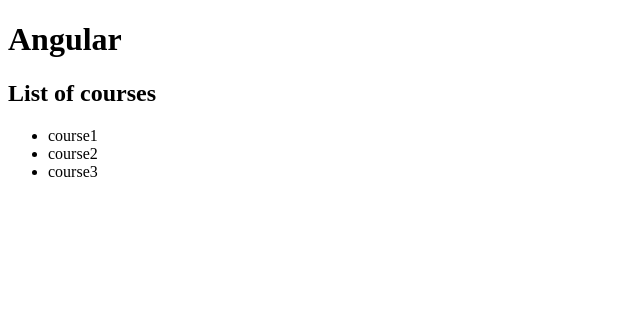
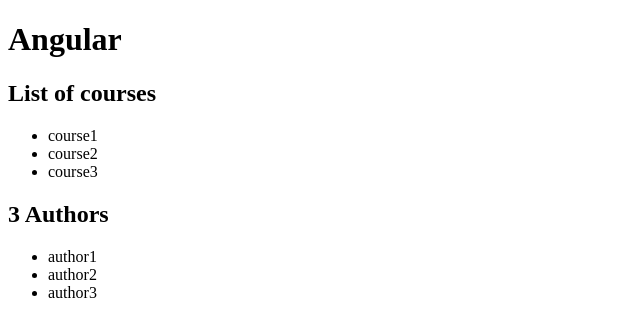
Before and after one commit to esawei/AngularLab, an Angular app: page / in a window 1280 px wide. Shown: the top 336 px of the page, without its empty margins (0-640 px from the left). Built offline with nearby package versions, Linux system fonts and the light colour scheme.

Commit message:
HW1: List of Authors

```diff
--- a/src/app/app.component.html
+++ b/src/app/app.component.html
@@ -1,2 +1,3 @@
 <h1>Angular</h1>
 <courses></courses>
+<authors></authors>
--- /dev/null
+++ b/src/app/authors/authors.component.html
@@ -0,0 +1,4 @@
+<h2>{{ authors.length }} Authors</h2>
+<ul>
+  <li *ngFor="let author of authors">{{ author }}</li>
+</ul>
--- /dev/null
+++ b/src/app/authors/authors.component.ts
@@ -0,0 +1,18 @@
+import { AuthorsService } from './authors.service';
+import { Component, OnInit } from '@angular/core';
+
+@Component({
+  selector: 'authors',
+  templateUrl: './authors.component.html',
+  styleUrls: ['./authors.component.css']
+})
+export class AuthorsComponent implements OnInit {
+  authors;
+  constructor(service: AuthorsService) {
+    this.authors = service.getAuthors();
+  }
+
+  ngOnInit() {
+  }
+
+}
--- /dev/null
+++ b/src/app/authors/authors.service.ts
@@ -0,0 +1,9 @@
+import { Injectable } from '@angular/core';
+
+@Injectable()
+export class AuthorsService {
+  constructor() { }
+  getAuthors() {
+    return ["author1", "author2", "author3"];
+  }
+}
```
Also changed, not shown: src/app/app.module.ts (+6 -2 lines), src/app/authors/authors.component.css (added), 2 other files (tests, documents, lock files or other folders).
